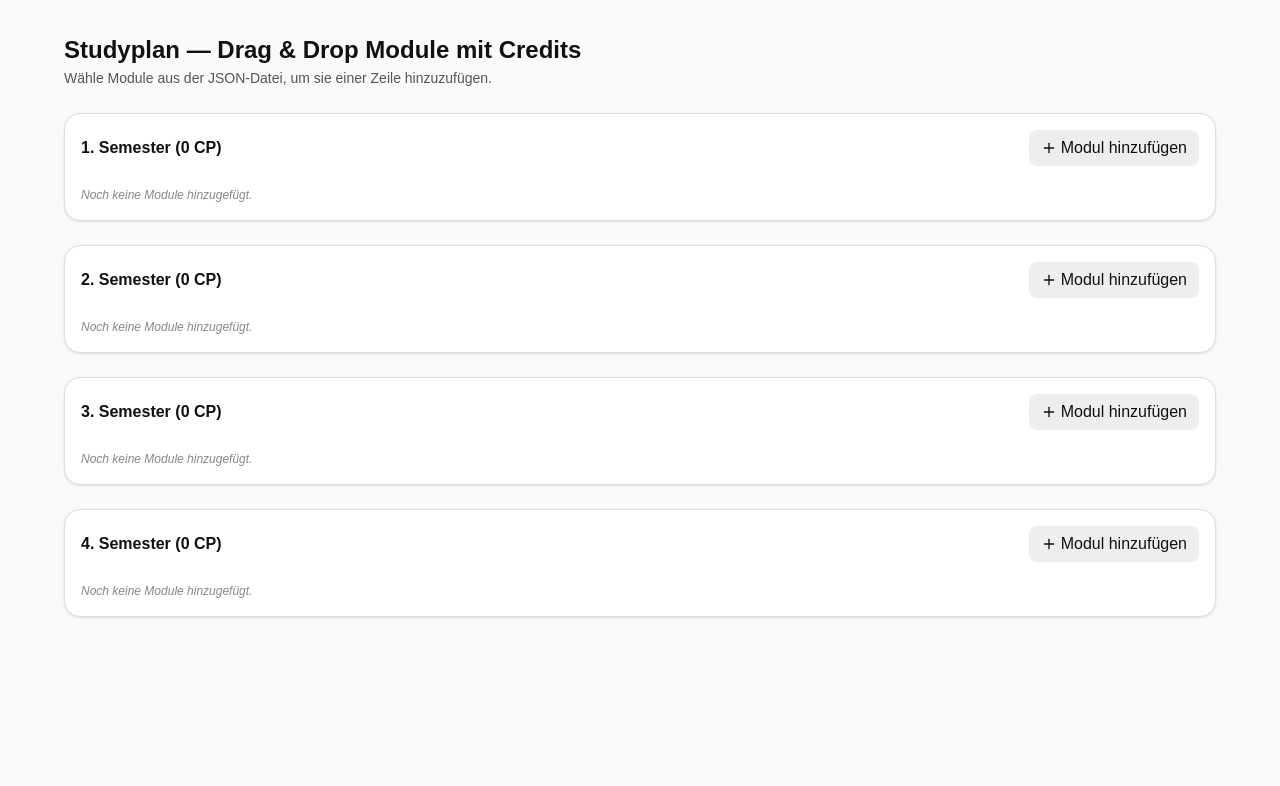
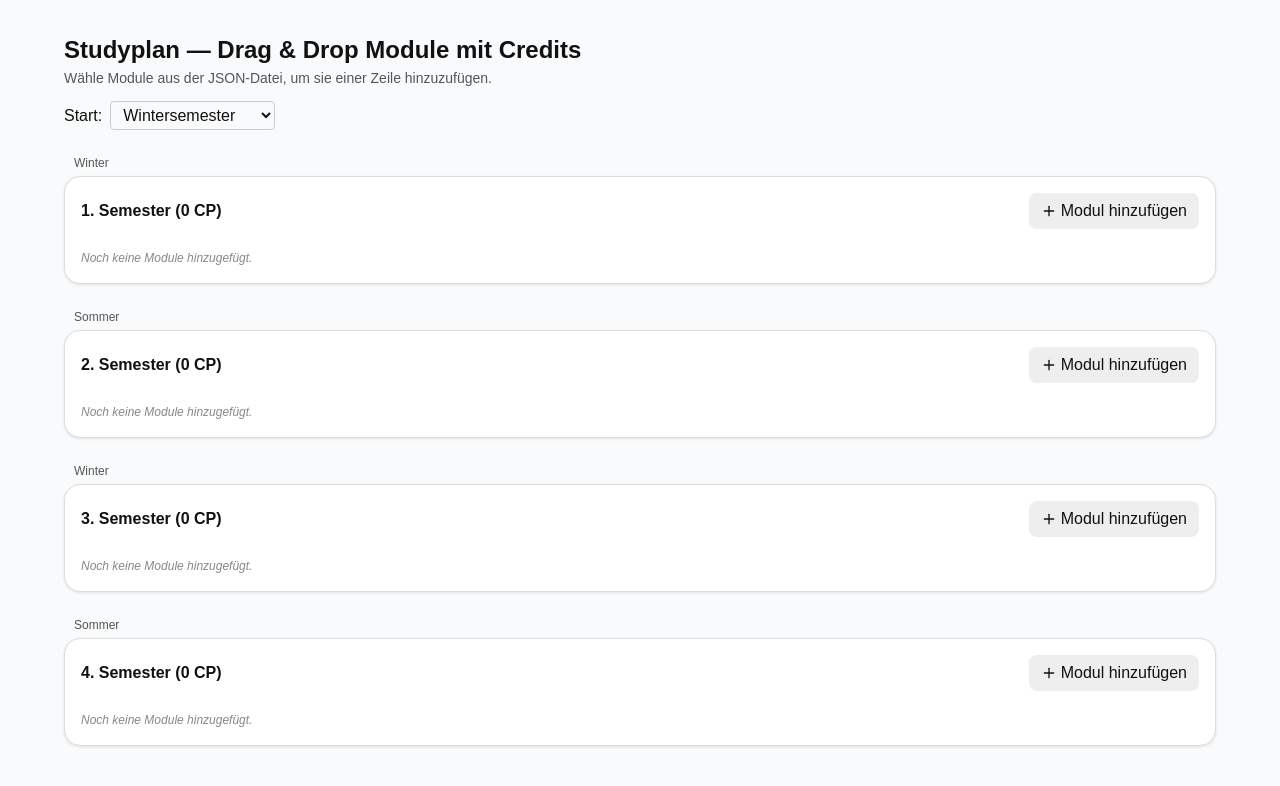
Before and after one commit to ChristianLeuschner/Studyplanner, a Next.js app: page / in a window 1280 px wide. Shown: the top 786 px of the page. Built offline with nearby package versions, Linux system fonts and the light colour scheme.

Commit message:
add semesterlabel

```diff
--- a/src/components/GridView.module.css
+++ b/src/components/GridView.module.css
@@ -30,3 +30,28 @@
     flex-direction: column;
     gap: 1.5rem;
 }
+
+.startSemesterContainer {
+    margin-top: 12px;
+    display: flex;
+    align-items: center;
+    gap: 8px;
+}
+
+.startSemesterContainer label {
+    font-weight: 500;
+}
+
+.startSemesterContainer select {
+    padding: 4px 8px;
+    border-radius: 4px;
+    border: 1px solid #ccc;
+}
+
+.rowSemesterLabel {
+    text-align: start;
+    padding-left: 10px;
+    font-size: 0.75rem;
+    color: #555;
+    margin-bottom: 4px;
+}
--- a/src/components/gridView.tsx
+++ b/src/components/gridView.tsx
@@ -11,10 +11,10 @@ export interface Module {
     name: string;
     credits: number;
     partOf: string[];
-    language: string;
-    turnus: string;
-    description: string;
-    responsible: string;
+    language?: string;
+    turnus?: string;
+    description?: string;
+    responsible?: string;
 }
 
 interface Row {
@@ -29,17 +29,18 @@ export default function GridView(): JSX.Element {
 
     const [moduleList, setModuleList] = useState<Module[]>([]);
     const [showModalRow, setShowModalRow] = useState<number | null>(null);
+    const [startSemester, setStartSemester] = useState<"WS" | "SS">("WS"); // Standard Wintersemester
 
     useEffect(() => {
         const mods = moduleData.map((mod: any) => ({
             id: mod.id,
             name: mod.name,
             credits: mod.credits,
+            partOf: mod.partOf || [],
+            language: mod.language,
             turnus: mod.turnus,
-            partOf: mod.partOf || [],
-            language: mod.language || "unbekannt",
-            description: mod.description || "",
-            responsible: mod.responsible || ""
+            description: mod.description,
+            responsible: mod.responsible,
         }));
         setModuleList(mods);
     }, []);
@@ -66,18 +67,37 @@ export default function GridView(): JSX.Element {
                 <header className={styles.header}>
                     <h1 className={styles.title}>Studyplan — Drag & Drop Module mit Credits</h1>
                     <p className={styles.subtitle}>Wähle Module aus der JSON-Datei, um sie einer Zeile hinzuzufügen.</p>
+
+                    {/* Dropdown für Startsemester */}
+                    <div className={styles.startSemesterContainer}>
+                        <label htmlFor="startSemester">Start: </label>
+                        <select
+                            id="startSemester"
+                            value={startSemester}
+                            onChange={(e) => setStartSemester(e.target.value as "WS" | "SS")}
+                        >
+                            <option value="WS">Wintersemester</option>
+                            <option value="SS">Sommersemester</option>
+                        </select>
+                    </div>
                 </header>
 
                 <section className={styles.section}>
-                    {rows.map(row => (
+                    {rows.map((row, index) => {
+                        const semesterLabel = ((startSemester === "WS" ? 0 : 1) + index) % 2 === 0 ? "Winter" : "Sommer";
+                        return (
+                            <div key={row.id}>
+                                <div className={styles.rowSemesterLabel}>{semesterLabel}</div>
                                 <ModuleRow
-                            key={row.id}
                                     row={row}
                                     showModal={() => setShowModalRow(row.id)}
                                     moveModuleBetweenRows={moveModuleBetweenRows}
                                     updateRowModules={updateRowModules}
                                 />
-                    ))}
+                            </div>
+                        );
+                    })}
+
                 </section>
 
                 {showModalRow !== null && (
```
Lines whose indentation alone changed are shown as unchanged.
